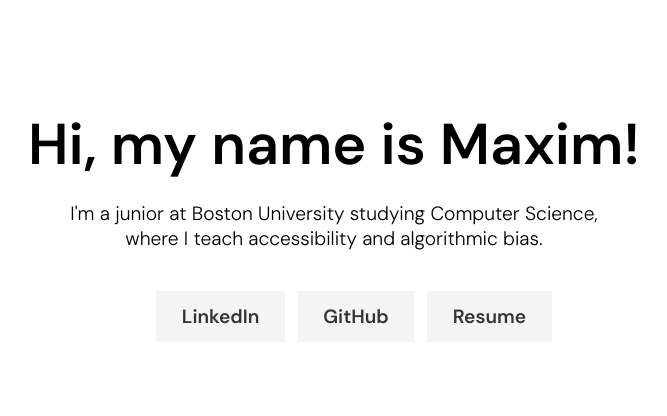
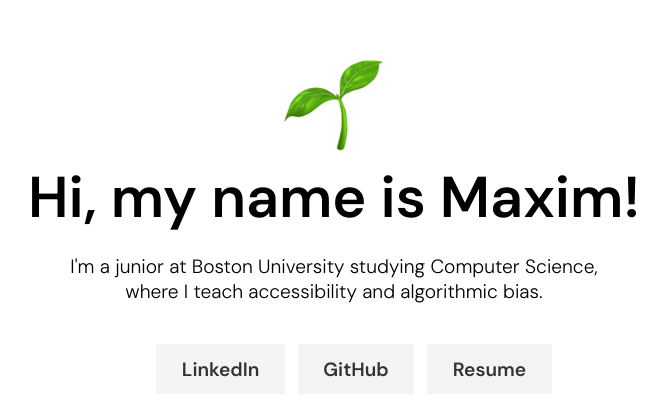
Before and after one commit to maximslo/maximslo.github.io, a React (Create React App) app: page / in a window 1280 px wide. Shown: the part 166-582 px from the top of the page, without its empty margins (306-973 px from the left). Built offline with nearby package versions, Linux system fonts and the light colour scheme.

Commit message:
edit resume

```diff
--- a/src/components/Main.js
+++ b/src/components/Main.js
@@ -4,14 +4,15 @@ import image1 from './image1.png';
 import image2 from './image2.png';
 import cat from './cat.png';
 import bunny from './bunny.png';
+import seed from './seedling.png';
 
 
 const Main = () => {
   return (
     <div className="container">
-        {/* <div className="Img">
-            <img src={cat} alt="photo" width="100" height="100"/>
-        </div> */}
+        <div className="Img">
+            <img src={seed} alt="photo" width="100" height="100"/>
+        </div>
 
       <header className="header">
         Hi, my name is Maxim!
```
Also changed, not shown: src/components/seedling.png (added).
